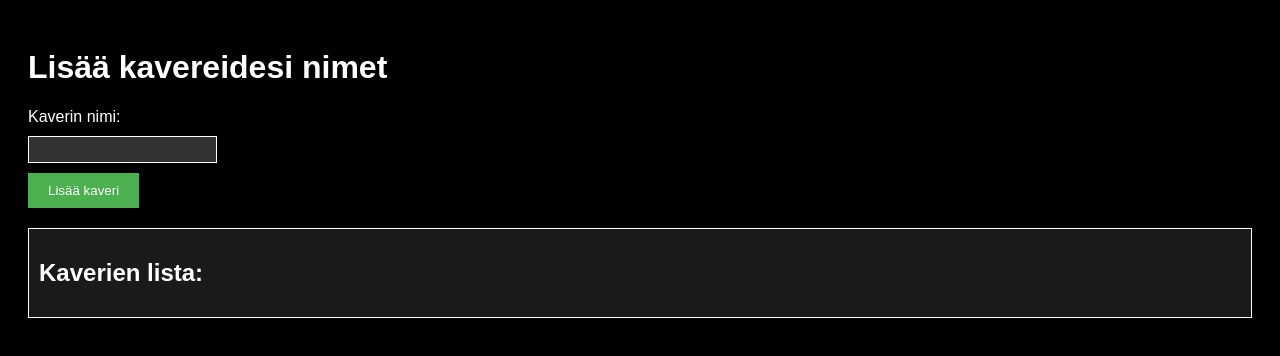
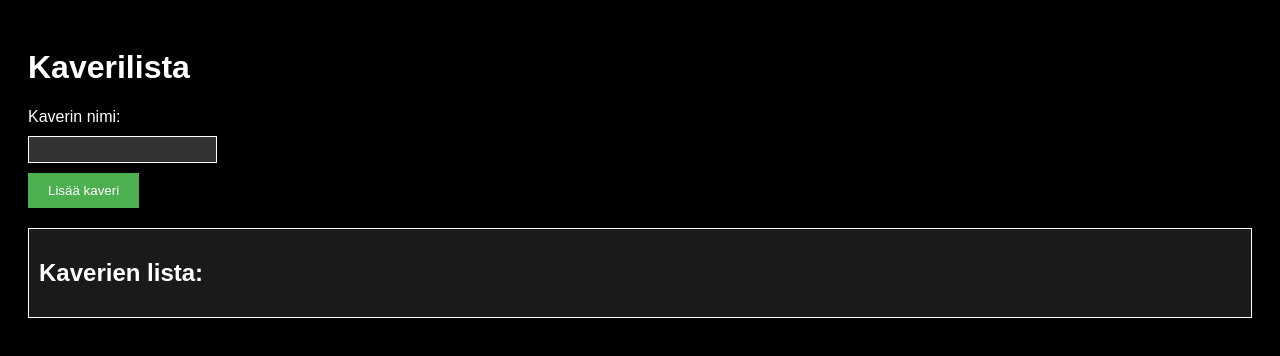
Before and after one commit to svill06/kaverilista1, a plain HTML site: page index.html in a window 1280 px wide. Drawn offline with Linux system fonts and the light colour scheme.

Commit message:
Update index.html

```diff
--- a/index.html
+++ b/index.html
@@ -8,7 +8,7 @@
 </head>
 <body>
 
-    <h1>Lisää kavereidesi nimet</h1>
+    <h1>Kaverilista</h1>
 
     <label for="friendName">Kaverin nimi:</label>
     <input type="text" id="friendName">
```
